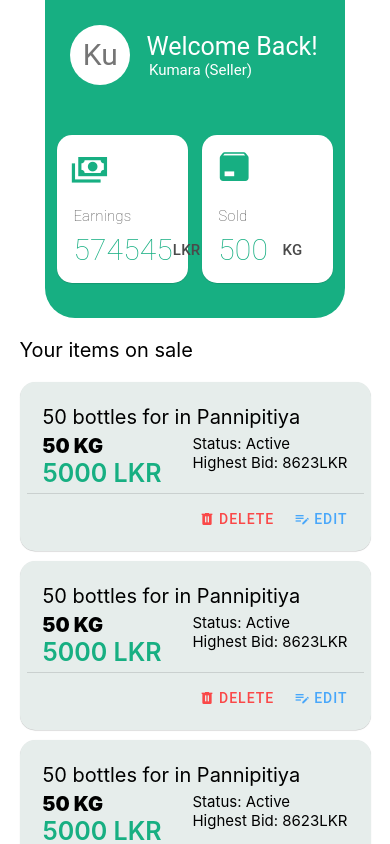
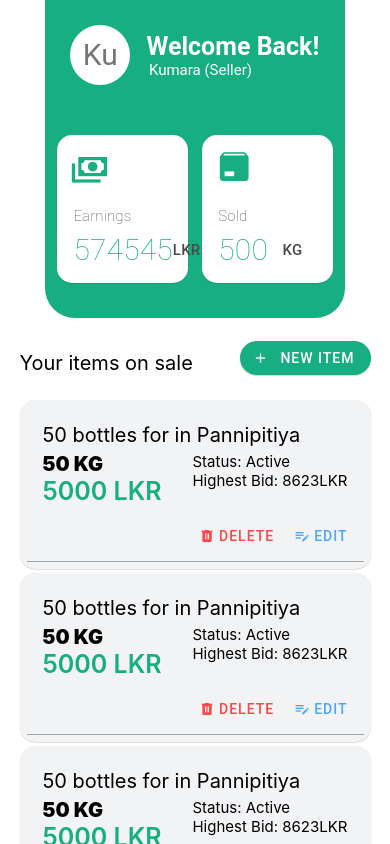
Before and after one commit to prageethfndo/dispor-app, a React Native app: screen / in a window 390 px wide. Shown: the top 844 px of the page. Built offline with nearby package versions, Linux system fonts and the light colour scheme.

Commit message:
fix Sellermode layout

```diff
--- a/App.js
+++ b/App.js
@@ -12,7 +12,7 @@ import SellerMode from './components/SellerMode';
 
 const App: () => Node = () => {
   //set the global accent color for all components
-  const accentColor = '#038a37';
+  const accentColor = '#17AF82';
 
   //change
   return <SellerMode accentColor={accentColor} />;
--- a/components/ItemCard.js
+++ b/components/ItemCard.js
@@ -9,6 +9,7 @@ import { Subheading, Card, Title, Button, Divider } from 'react-native-paper';
 export default function ItemCard() {
     return (
         <Card style={Styles.itemCard} onPress={() => { console.log('tapped') }}>
+
             <Card.Content>
                 <Text style={Styles.itemCardTitle}>50 bottles for in Pannipitiya</Text>
 
@@ -30,11 +31,12 @@ export default function ItemCard() {
                 </View>
 
             </Card.Content>
-            <Divider />
+
             <Card.Actions style={{display:'flex', flexDirection:'row', alignItems:'flex-end', width:'100%', justifyContent:'flex-end'}}>
                 <Button color='#fa4848' icon={'trash-can'} >Delete</Button>
                 <Button color='#48a7fa' icon={'playlist-edit'}>Edit</Button>
             </Card.Actions>
+            <Divider style={{backgroundColor:'#a6a6a6'}} />
         </Card>
     )
 }
--- a/components/ItemDetails.js
+++ b/components/ItemDetails.js
@@ -11,7 +11,7 @@ import { StyleSheet, Text, View, Image, ScrollView } from 'react-native';
 import styles from './Styles';
 import { useState } from 'react';
 import { Switch } from 'react-native-paper';
-import { DataTable, Subheading, Appbar } from 'react-native-paper';
+import { DataTable, Subheading, Appbar,FAB } from 'react-native-paper';
 import AppBar from './AppBar';
 
 
--- a/components/Profile.js
+++ b/components/Profile.js
@@ -19,6 +19,7 @@ export default function Profile({ username, role }) {
 
 
 
+
         </View>
         <View style={styles.cardRow}>
                 <StatsCard title={'Earnings'} value={'574545 '} unit={'LKR'} type={'earnings'}/>
--- a/components/SellerMode.js
+++ b/components/SellerMode.js
@@ -4,16 +4,19 @@ import Styles from './Styles';
 import AppBar from './AppBar';
 import Profile from './Profile';
 import StatsCard from './StatsCard';
-import { Subheading, } from 'react-native-paper';
+import { Subheading, FAB, Button } from 'react-native-paper';
 import ItemCard from './ItemCard';
-export default function SellerMode() {
+export default function SellerMode({accentColor}) {
     return (
         <View style={Styles.viewContainer}>
-            <Profile username={'Kumara'} role={'Seller'}/>
+            <Profile username={'Kumara'} role={'Seller'} />
 
 
-            <View style={{ display: 'flex', flexDirection: 'row', alignItems: 'center', justifyContent: 'flex-start', width:'90%' }}>
-             <Text style={{ marginTop: 20, fontSize:20, color:'#000', marginBottom:10 }} >Your items on sale</Text>
+            <View style={{ display: 'flex', flexDirection: 'row', alignItems: 'center', justifyContent: 'space-between', width: '90%',height:80 }}>
+                <Text style={{ marginTop: 20, fontSize: 20, color: '#000', marginBottom: 10 }} >Your items on sale</Text>
+                <Button icon="plus" mode="contained" onPress={() => console.log('Pressed')} color={accentColor} style={Styles.newBtn}>
+                    New Item
+                </Button>
             </View>
 
 
@@ -33,6 +36,7 @@ export default function SellerMode() {
                 <ItemCard />
                 <ItemCard />
                 <ItemCard />
+
             </ScrollView>
 
         </View>
--- a/components/Styles.js
+++ b/components/Styles.js
@@ -82,6 +82,7 @@ export default StyleSheet.create({
   profileText: {
     color: '#fff',
     fontSize: 25,
+    fontWeight:'600'
   },
   profileUsername: {
     fontSize: 15,
@@ -138,9 +139,10 @@ export default StyleSheet.create({
   itemCard: {
 
     width: '90%',
-    marginTop: 10,
+    marginTop: 2,
+    marginBottom:2,
     padding: 7,
-    backgroundColor: '#e6edeb',
+    backgroundColor: '#f2f3f5',
     borderRadius:15,
     shadowColor:'transparent'
   },
@@ -158,5 +160,16 @@ export default StyleSheet.create({
   itemCardWeight: {
     fontWeight: '900',
     fontSize: 20
-  }
+  },
+
+    fab: {
+      position: 'absolute',
+      margin: 16,
+      right: 0,
+      bottom: 0,
+    },
+    newBtn:{
+      borderRadius:20,
+      shadowColor:'transparent'
+    }
 });
```
